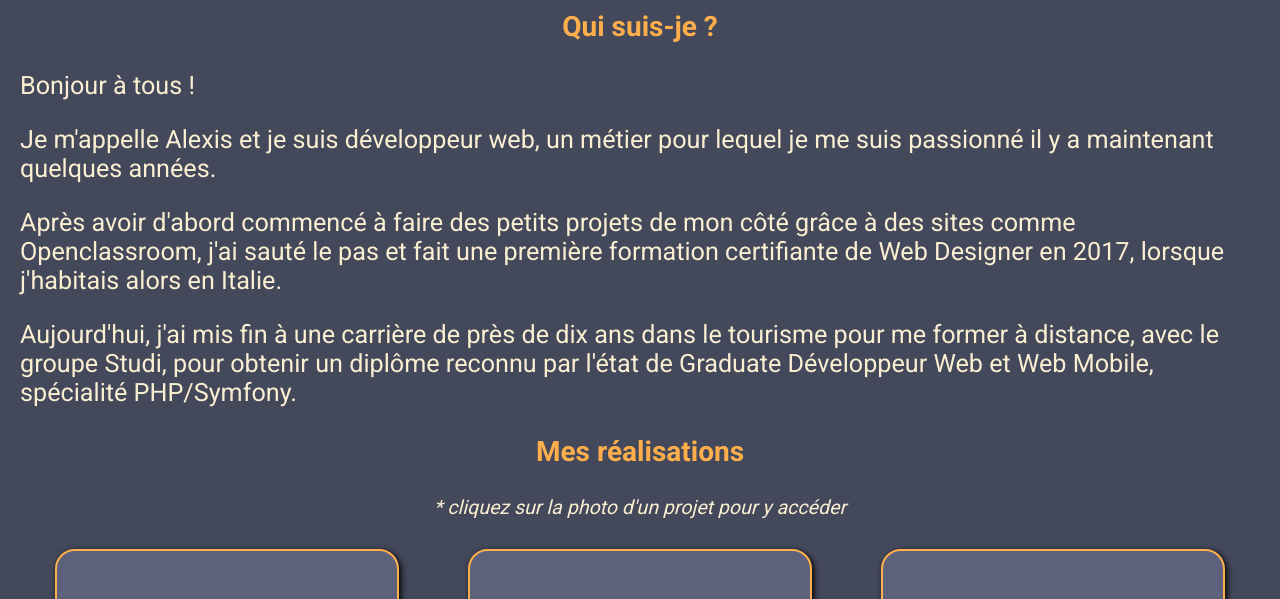
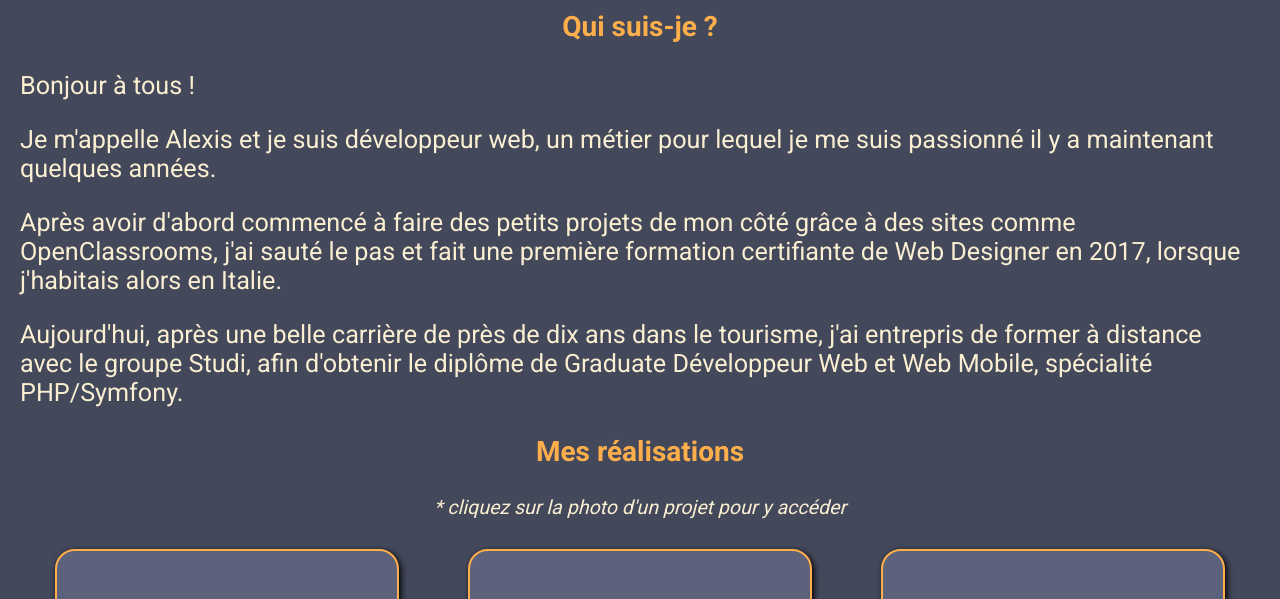
Before and after one commit to AlexisBoucherie/portfolio, a PHP site: page / in a window 1280 px wide. Shown: the part 798-1397 px from the top of the page. Run offline with PHP 8.4, Linux system fonts and the light colour scheme.

Commit message:
change about section

```diff
--- a/content/about.php
+++ b/content/about.php
@@ -2,6 +2,6 @@
     <h3>Qui suis-je ?</h3>
     <p>Bonjour à tous !</p>
     <p>Je m'appelle Alexis et je suis développeur web, un métier pour lequel je me suis passionné il y a maintenant quelques années.</p>
-    <p>Après avoir d'abord commencé à faire des petits projets de mon côté grâce à des sites comme Openclassroom, j'ai sauté le pas et fait une première formation certifiante de Web Designer en 2017, lorsque j'habitais alors en Italie.</p>
-    <p>Aujourd'hui, j'ai mis fin à une carrière de près de dix ans dans le tourisme pour me former à distance, avec le groupe Studi, pour obtenir un diplôme reconnu par l'état de Graduate Développeur Web et Web Mobile, spécialité PHP/Symfony.</p>
+    <p>Après avoir d'abord commencé à faire des petits projets de mon côté grâce à des sites comme OpenClassrooms, j'ai sauté le pas et fait une première formation certifiante de Web Designer en 2017, lorsque j'habitais alors en Italie.</p>
+    <p>Aujourd'hui, après une belle carrière de près de dix ans dans le tourisme, j'ai entrepris de former à distance avec le groupe Studi, afin d'obtenir le diplôme de Graduate Développeur Web et Web Mobile, spécialité PHP/Symfony.</p>
 </div>
```
